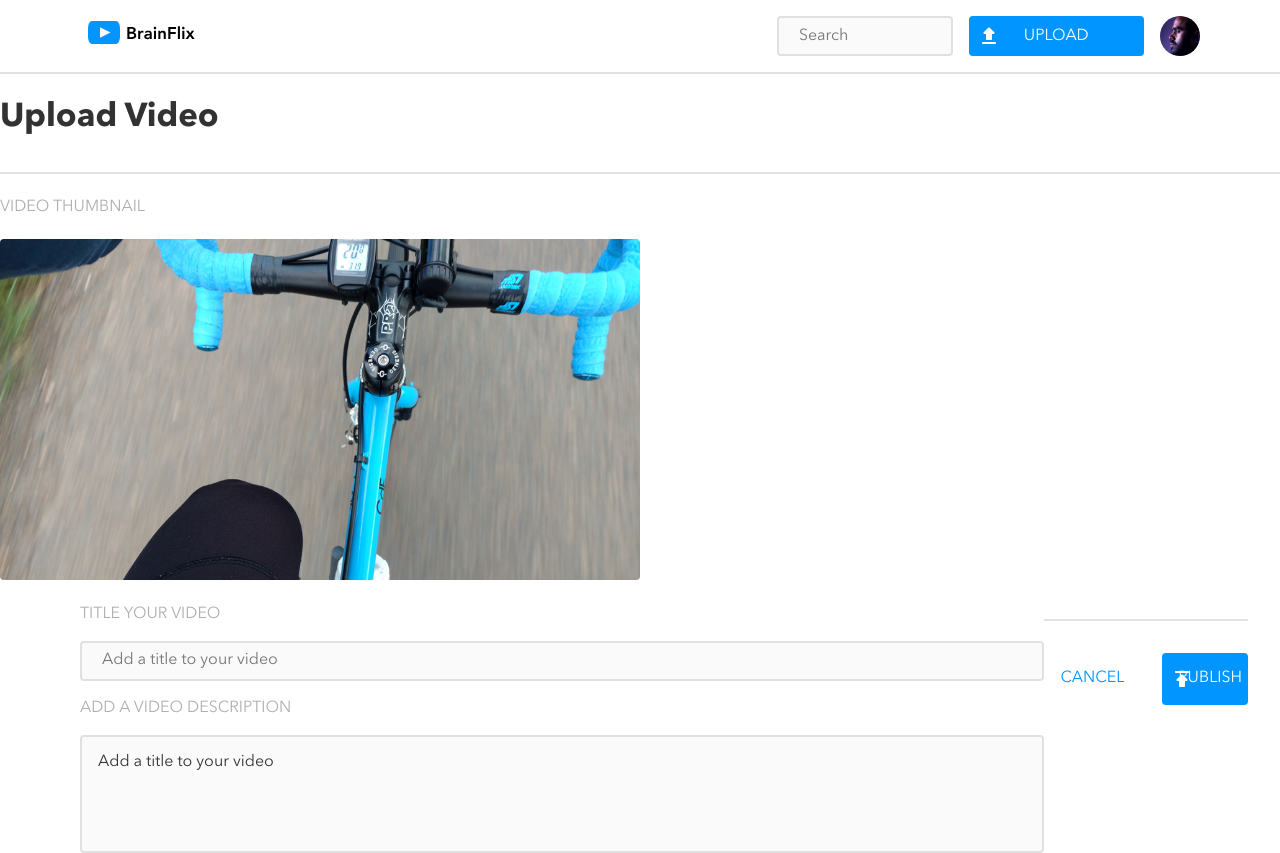
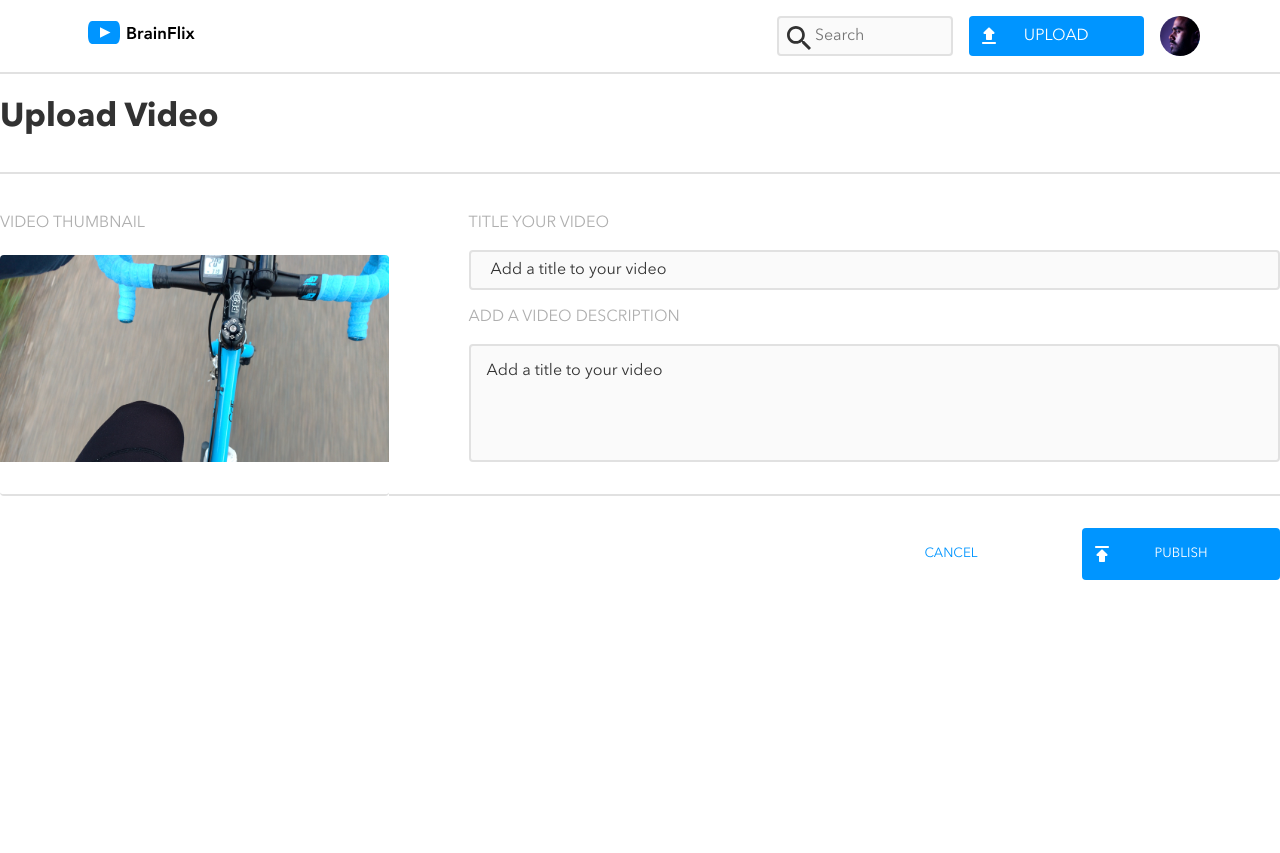
Before and after one commit to nate-paradiso/nate-paradiso-brainflix, a React (Create React App) app: page /upload in a window 1280 px wide. After the commit the page ends 800 px from the top, so only its background shows below. Built offline with nearby package versions, Linux system fonts and the light colour scheme.

Commit message:
finished styling

```diff
--- a/src/components/Component/Form/Form.scss
+++ b/src/components/Component/Form/Form.scss
@@ -5,6 +5,9 @@
 	display: flex;
 	flex-direction: column;
 	justify-content: space-around;
+	@include desktop {
+		width: 80%;
+	}
 }
 .form-title {
 	padding-left: 1rem;
@@ -128,8 +131,3 @@ textarea {
 		border-color: $brain-flix-blue;
 	}
 }
-textarea::placeholder {
-	font-family: "Avenir Next";
-	font-size: 1rem;
-	color: $primary-background-color-1;
-}
--- a/src/components/Component/Navbar/Navbar.js
+++ b/src/components/Component/Navbar/Navbar.js
@@ -12,7 +12,7 @@ function NavBar () {
             </div>
             <div className="header__search-container">
                 <form>
-                    <input type="text" placeholder="Search" name="search"></input>
+                    <input className="input-nav" type="text" placeholder="Search" name="search"></input>
                 </form>
                 <div className="header__img-container">
                     <div className="header__img-container--image">
--- a/src/components/Component/Navbar/Navbar.scss
+++ b/src/components/Component/Navbar/Navbar.scss
@@ -7,13 +7,15 @@
 	flex-direction: column;
 	justify-content: space-around;
 	align-items: center;
-	margin: 0rem 1rem 1rem 1rem;
+	padding: 0rem 1rem 1rem 1rem;
 	@include tablet {
 		flex-direction: row;
-		margin: 0rem 2.25rem 0rem 2.25rem;
+		padding: 0rem 2.25rem 0rem 2.25rem;
+		border-bottom: solid 2px $outline-color;
 		@include desktop {
-			margin-left: 5rem;
-			margin-right: 5rem;
+			padding-left: 5rem;
+			padding-right: 5rem;
+			margin: 0rem;
 		}
 	}
 	&__search-container {
@@ -63,7 +65,7 @@
 		}
 	}
 }
-input {
+.input-nav {
 	background-image: url(../../../assets/images/icons/search.svg);
 	background-repeat: no-repeat;
 	height: 40px;
--- a/src/pages/Upload/Upload.js
+++ b/src/pages/Upload/Upload.js
@@ -24,12 +24,13 @@ export const Upload = () => {
     return (
     <div className="upload">
         <h1 className="upload-title">Upload Video</h1>
-        <h4
-        className="upload-label"> video thumbnail
-        </h4>
-
+        <h4 className="upload-label"> video thumbnail</h4>
+        <div className="upload-image-form">
+          <div className="upload-image-title">
+            <h4 className="upload-label-desktop"> video thumbnail </h4>
             <div className="upload-image">
               <img className="upload-image__image" src={uploadImage} alt="biker" />
+            </div>
           </div>
           <form className="form" id="myForm" onSubmit={handleSubmit} >
               <div className="form-container">
@@ -39,7 +40,7 @@ export const Upload = () => {
                       form-container__typing--comments-label"
                       htmlFor="comment">title your video
                       </label>
-                    <input className="form-container__typing--name"
+                      <input className="form-container__typing--name input-title"
                       type="text" name="title" id="title"
                       placeholder="Add a title to your video"
                       onChange={handleAllChanges}
@@ -69,6 +70,7 @@ export const Upload = () => {
                           </div>
                       </div>
                   </div>
+              </div>
           <div className="form-container__buttons-desktop">
                     <input className="form-container__typing--button"
                     type="submit" value="PUBLISH"
@@ -77,8 +79,8 @@ export const Upload = () => {
                     type="submit" value="CANCEL"
                     />
                   </div>
+          </form>
         </div>
-        </form>
     </div>
   )
 }
--- a/src/pages/Upload/Upload.scss
+++ b/src/pages/Upload/Upload.scss
@@ -5,10 +5,19 @@
 	border-top: solid 2px $outline-color;
 	@include tablet {
 		margin: 3rem;
+		border: none;
 	}
 	@include desktop {
 		margin: auto;
 		max-width: 1280px;
+		border: none;
+	}
+}
+.upload-image-form {
+	@include desktop {
+		display: flex;
+		flex-direction: row;
+		justify-content: space-between;
 	}
 }
 .upload-image {
@@ -22,6 +31,11 @@
 		border-radius: 4px;
 		@include tablet {
 			width: 50vw;
+		}
+		@include desktop {
+			width: 27.9rem;
+			border-bottom: solid 2px $outline-color;
+			padding-bottom: 2rem;
 		}
 	}
 }
@@ -44,30 +58,47 @@
 	@include tablet {
 		padding: 0rem 0rem 0rem 0rem;
 	}
+	@include desktop {
+		display: none;
+	}
+}
+.upload-image-title {
+	@include desktop {
+		display: flex;
+		flex-direction: column;
+	}
+}
+.upload-label-desktop {
+	display: none;
+	padding: 0rem 1rem 0rem 1rem;
+	align-self: flex-start;
+	text-transform: uppercase;
+	color: $brain-flix-silver;
+	font-weight: 500;
+	@include tablet {
+		padding: 0rem 0rem 0rem 0rem;
+	}
+	@include desktop {
+		display: block;
+		margin-top: 1rem;
+	}
 }
 
-input {
-	background-image: none;
+.input-title {
 	padding-left: 1rem;
-}
-.form {
-	display: flex;
-	flex-direction: column;
-	justify-content: space-around;
-}
-.form-title {
-	padding-left: 1rem;
-	font-weight: 600;
+	height: 40px;
+	width: 100%;
+	border-radius: 4px;
+	box-sizing: border-box;
 	font-size: 1rem;
-	color: $primary-background-color-1;
-	@include tablet {
-		padding: 0rem 2.25rem 1rem 3rem;
-		font-size: 2.5rem;
+	background-color: $brain-flix-alabaster;
+	outline: none;
+	border: solid 2px $brain-flix-mercury;
+	&:focus {
+		border-color: $brain-flix-blue;
 	}
-	@include desktop {
-		padding-left: 6rem;
-		margin-bottom: 0rem;
-		padding-bottom: 0rem;
+	&::placeholder {
+		color: $brain-flix-black;
 	}
 }
 .form-container {
@@ -78,7 +109,7 @@ input {
 		padding: 0rem;
 	}
 	@include desktop {
-		padding: 0rem 2rem 0rem 5rem;
+		padding: 0rem 0rem 0rem 5rem;
 	}
 	&__buttons-mobile {
 		@include tablet {
@@ -164,6 +195,9 @@ input {
 			height: 6rem;
 			resize: none;
 			border: solid 2px $outline-color;
+			&::placeholder {
+				color: $brain-flix-black;
+			}
 		}
 		&--button {
 			width: 100%;
@@ -226,8 +260,3 @@ textarea {
 		border-color: $brain-flix-blue;
 	}
 }
-textarea::placeholder {
-	font-family: "Avenir Next";
-	font-size: 1rem;
-	color: $primary-background-color-1;
-}
```
Lines whose indentation alone changed are shown as unchanged.
